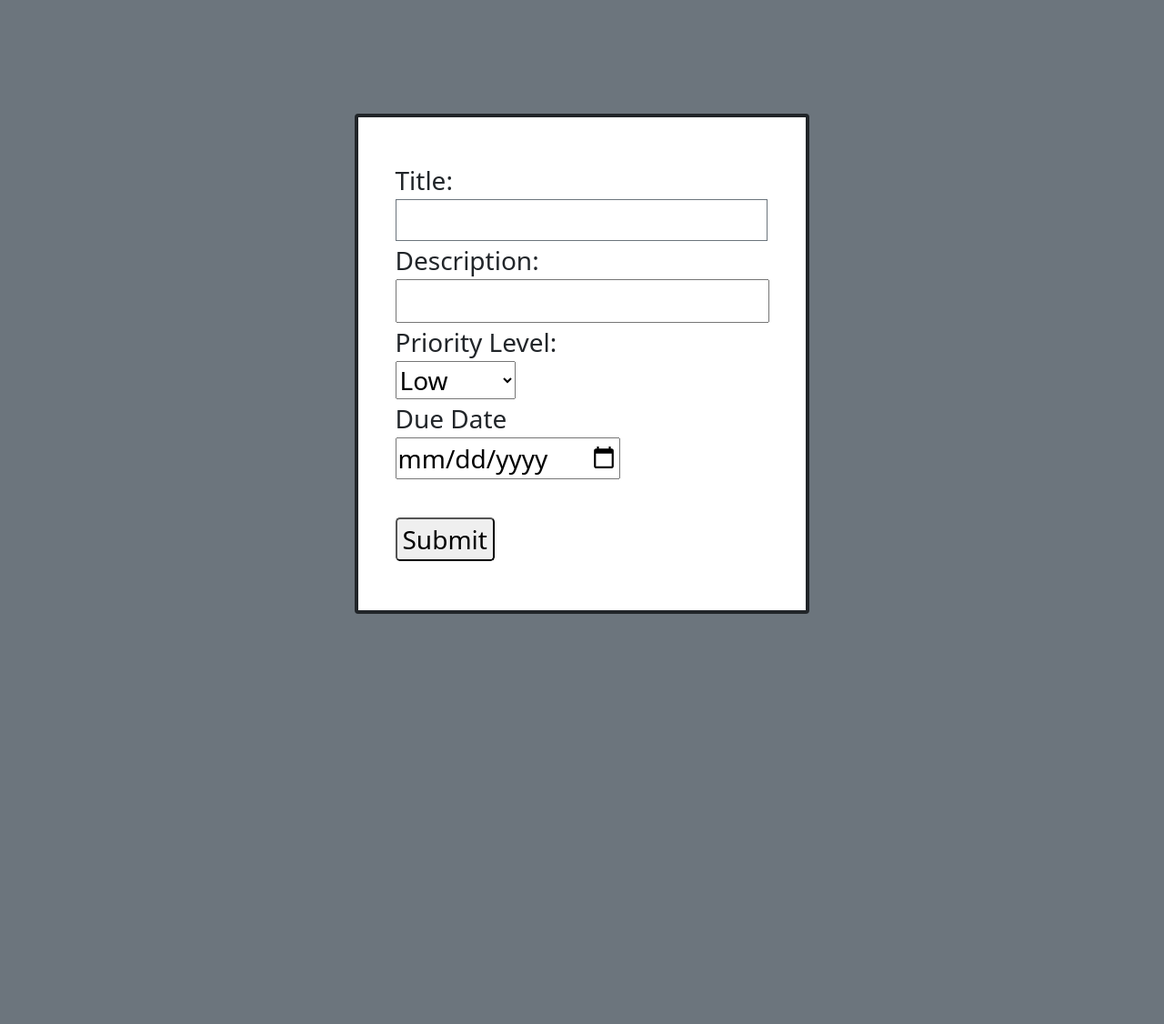
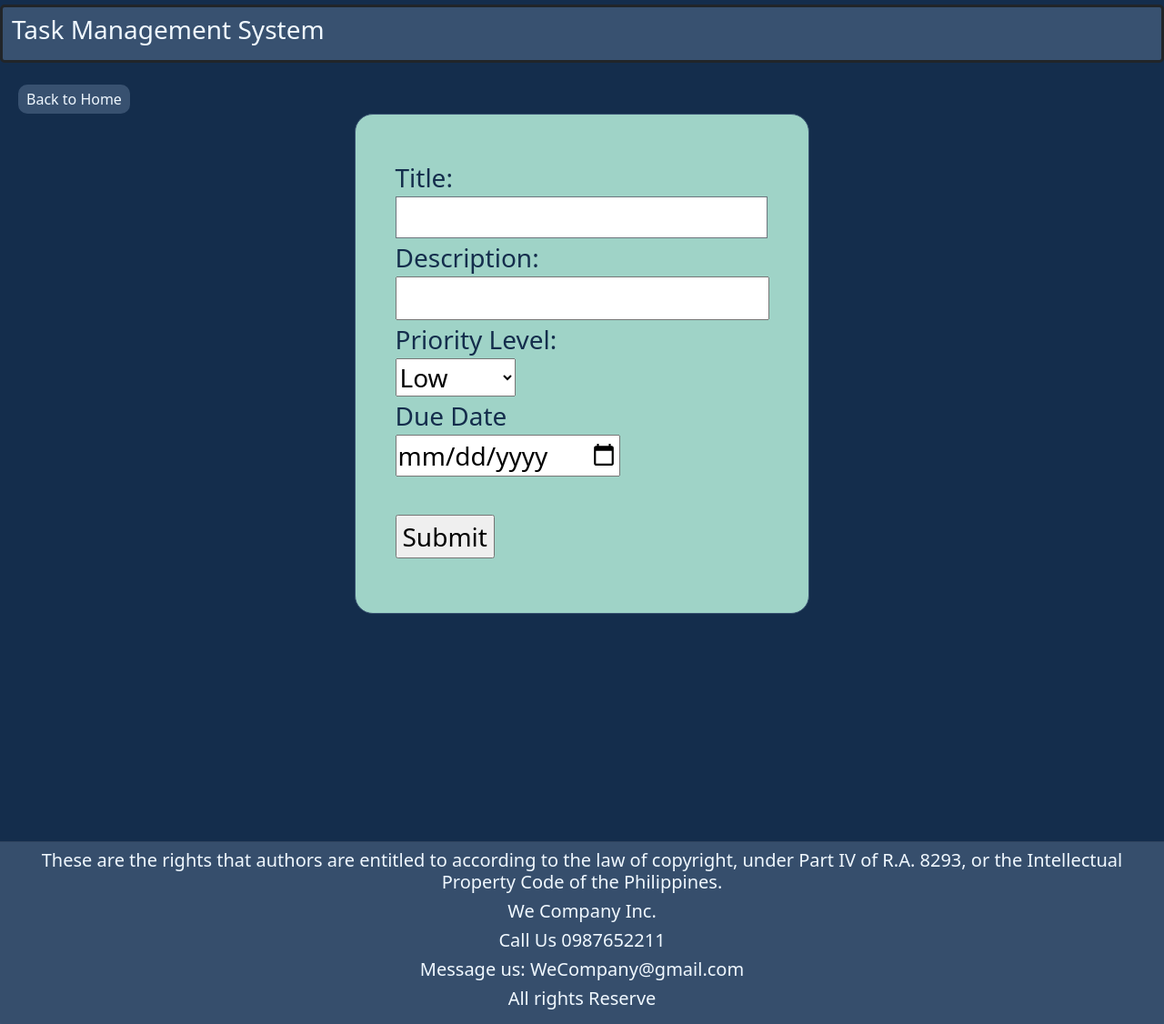
Before and after one commit to JianSanchez/task_management_sys, a PHP site: page /pages/add_task_page.php in a window 1280 px wide. Shown: the whole page at 91% size. Before the commit the page ends 675 px from the top, so only its background shows below. Run offline with PHP 8.4, Linux system fonts and the light colour scheme.

Commit message:
change color, added some other edits

```diff
--- a/components/footer.php
+++ b/components/footer.php
@@ -7,7 +7,7 @@
 
 </head>
 <body>
-    <div class="card-footer bg-warning border border-info">
+    <div class="card-footer" style="background-color: #385170; color: aliceblue;">
         <div class="text-center">
             <h5>These are the rights that authors are entitled to according to the law of copyright,
                 under Part IV of R.A. 8293, or the Intellectual Property Code of the Philippines.</h5>
--- a/components/header.php
+++ b/components/header.php
@@ -5,9 +5,9 @@
     <meta name="viewport" content="width=device-width, initial-scale=1.0">
     <link href="https://cdn.jsdelivr.net/npm/bootstrap@5.0.2/dist/css/bootstrap.min.css" rel="stylesheet" integrity="sha384-EVSTQN3/azprG1Anm3QDgpJLIm9Nao0Yz1ztcQTwFspd3yD65VohhpuuCOmLASjC" crossorigin="anonymous">
 </head>
-<body class="bg-secondary">
-    <div class="navbar navbar-expand-lg bg-warning border border-info">
-        <h3>Task Management System</h3>
+<body>
+    <div class="navbar navbar-expand-lg" style="background-color: #385170; border-radius: 5px; border-style: solid; margin-top: 5px;">
+        <h3 style="color:aliceblue; margin-left: 10px;">Task Management System</h3>
    </div>
 </body>
 </html>
--- a/components/task.php
+++ b/components/task.php
@@ -10,7 +10,7 @@
 
 <body>
     <div class="card-body d-flex flex-row align-items-center m-2 rounded"
-        style="height: 110px; background-color: bisque; ">
+        style="height: 110px; background-color: #9fd3c7;">
         <div class="d-flex flex-column flex-fill mx-1">
             <div class="p-1">
                 <h5 class="m-0">
--- a/index.php
+++ b/index.php
@@ -10,7 +10,7 @@
     <script src="https://kit.fontawesome.com/c127f8c694.js" crossorigin="anonymous"></script>
 </head>
 
-<body>
+<body style="background-color: #142d4c;">
     <?php
     include("components/header.php");
     ?>
@@ -25,7 +25,7 @@
         </form> -->
 
         <a href="pages/add_task_page.php">
-            <button class="rounded-3">Add Tasks</button>
+            <button style="margin-left: 800px; background-color:#142d4c; border-radius: 10px; border: #385170; "><img src="logo/adding.png"></button>
         </a>
     </div>
 
--- a/pages/add_task_page.php
+++ b/pages/add_task_page.php
@@ -6,10 +6,17 @@
     <meta name="viewport" content="width=device-width, initial-scale=1.0">
     <title>Add Task</title>
     <link href="https://cdn.jsdelivr.net/npm/bootstrap@5.0.2/dist/css/bootstrap.min.css" rel="stylesheet" integrity="sha384-EVSTQN3/azprG1Anm3QDgpJLIm9Nao0Yz1ztcQTwFspd3yD65VohhpuuCOmLASjC" crossorigin="anonymous">
+    <link rel="stylesheet" href="style.css">
 </head>
 
-<body class="bg-secondary">
-    <div class="card position-absolute top-50 start-50 translate-middle border border-4 border-dark" style="width: 500px; height: 550px;">
+<body>
+    <div class="header">
+        <div class="navbar navbar-expand-lg">
+            <h3 style="margin-left: 10px;">Task Management System</h3>
+        </div>
+    </div>
+
+    <div class="card position-absolute top-50 start-50 translate-middle" style="width: 500px; height: 550px;">
         <div class="fs-3 d-flex justify-content-center mt-5">
             <form action="../CRUD/create_task.php" method="post">
                 <label for="title">Title:</label><br>
@@ -28,11 +35,27 @@
                 <label for="duedate">Due Date</label><br>
                 <input type="date" name="duedate"><br>
                 <br>
-                <input class="rounded-3" type="submit" name="addButton">
+                <input class="submitButton" type="submit" name="addButton">
             </form>
         </div>
     </div>
 
+    <br>
+    <a href="../index.php">
+        <button class="backHome">Back to Home</button>
+    </a>
+    <div class="footer">
+        <div class="card-footer">
+            <div class="text-center">
+                <h5>These are the rights that authors are entitled to according to the law of copyright,
+                    under Part IV of R.A. 8293, or the Intellectual Property Code of the Philippines.</h5>
+                <h5>We Company Inc.</h5>
+                <h5>Call Us 0987652211</h5>
+                <h5>Message us: WeCompany@gmail.com</h5>
+                <h5>All rights Reserve</h5>
+            </div>
+        </div>
+    </div>
 
 </body>
 
--- /dev/null
+++ b/pages/style.css
@@ -0,0 +1,33 @@
+.footer{
+    background-color: #385170;
+    margin-top: 800px;
+    color: aliceblue;
+}
+
+.header{
+    background-color: #385170;
+    border-radius: 5px;
+    border-style: solid;
+    margin-top: 5px;
+}
+body{
+    background-color: #142d4c;
+}
+h3{
+    color:aliceblue;
+}
+.card{
+    background-color: #9fd3c7;
+    color: #142d4c;
+    border-radius: 20px;
+    border-style: solid;
+    border-color: #385170;
+}
+.backHome{
+    margin-left: 20px;
+    border-radius: 10px;
+    color: aliceblue;
+    background-color: #385170;
+    border: #385170;
+    border-style: solid;
+}
```
Also changed, not shown: pages/edit_task_page.php (+23 -3 lines), logo/add.png (added), logo/adding.png (added).
